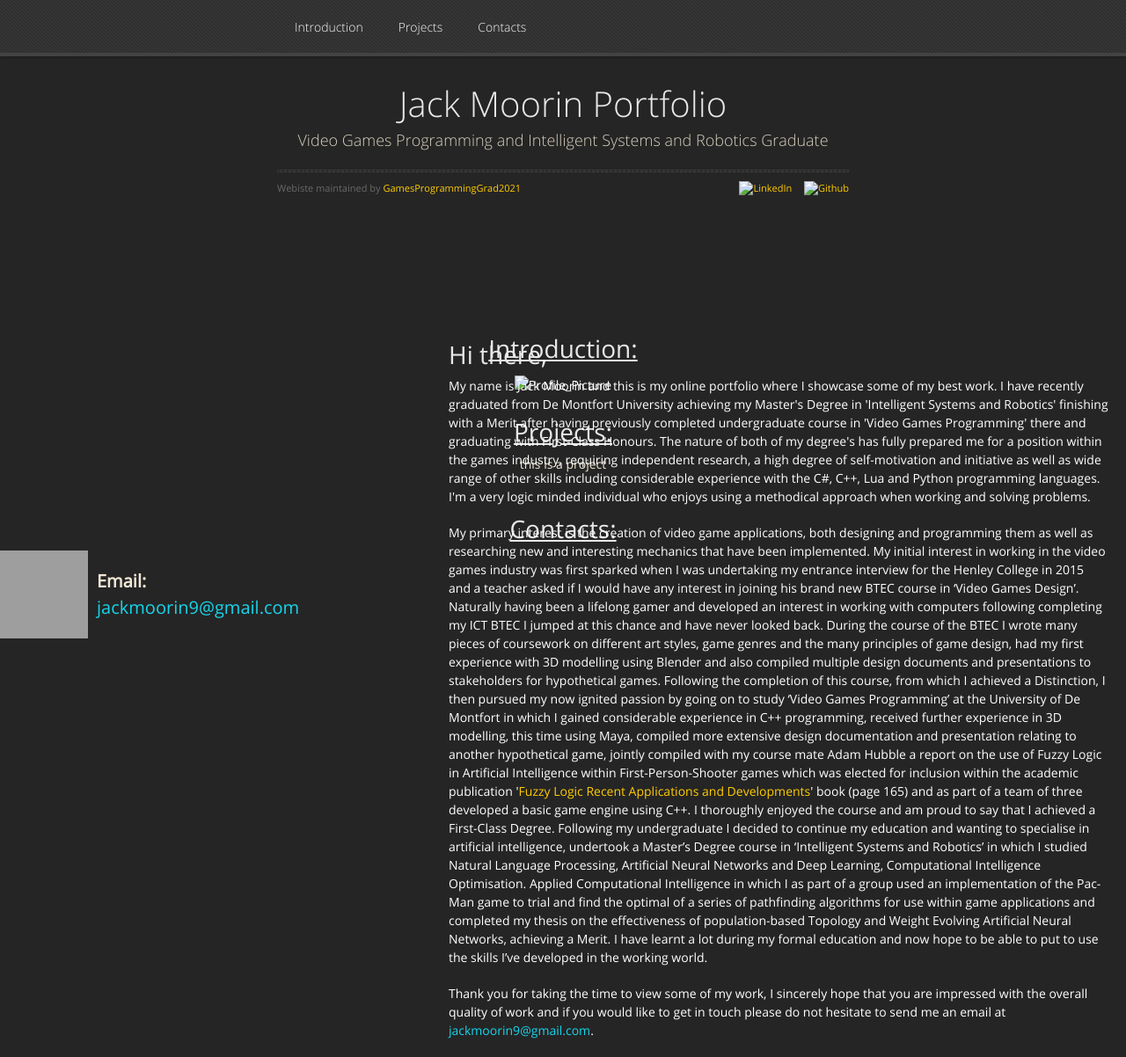
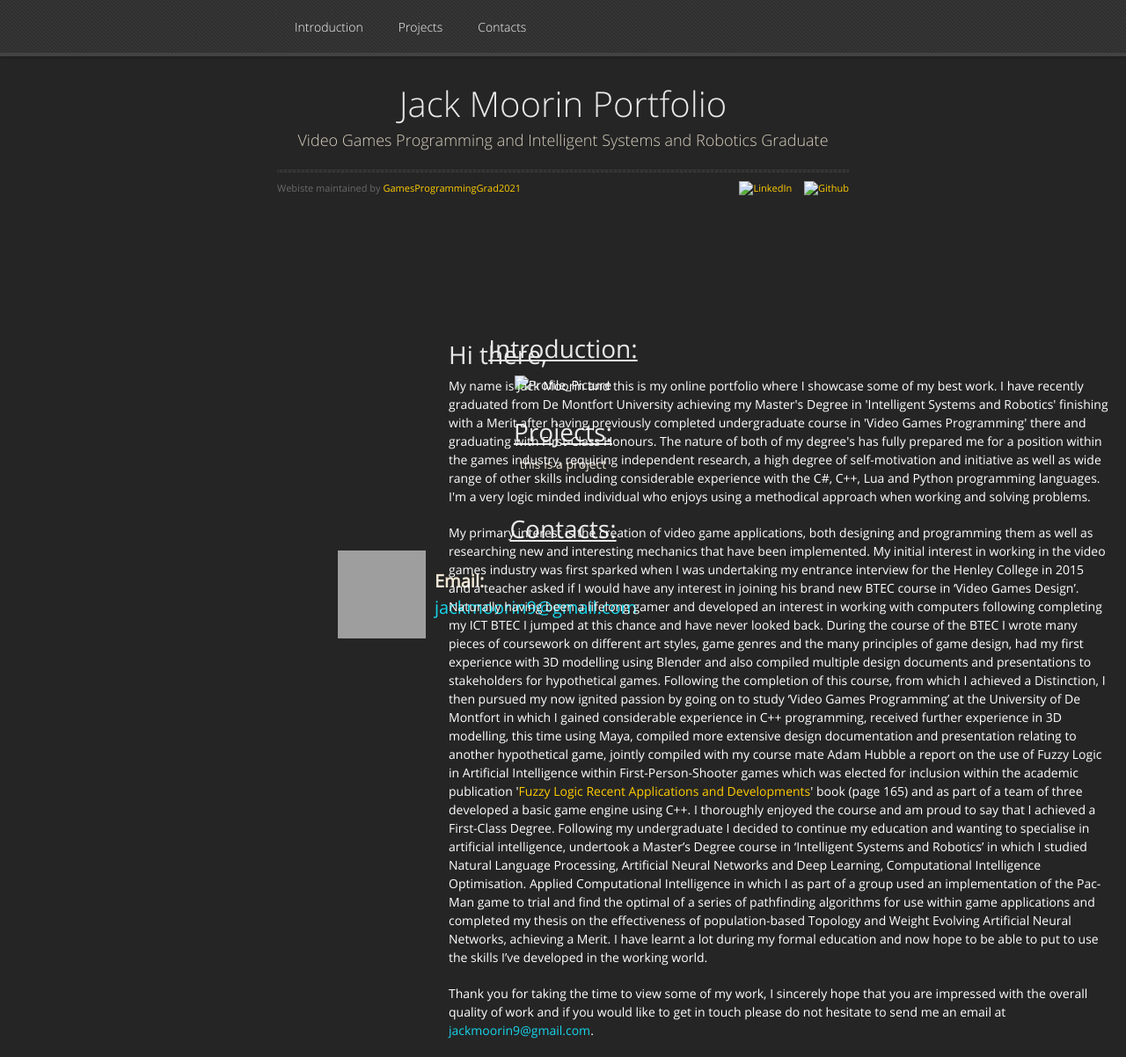
Before and after one commit to GamesProgrammingGrad2021/GamesProgrammingGrad2021.github.io, a Jekyll site: the page built from pages-themes-midnight-master/CODE_OF_CONDUCT.md, in a window 1280 px wide and 1202 px high. Shown: the whole window at 88% size. Built offline with Jekyll 4.4.1, drawn with Linux system fonts in a browser that asks for light colours; nearby versions of some CDN libraries; our own code applies the rules of GitHub Pages for plain Markdown files; grey boxes are pictures that could not be loaded.

Commit message:
Update default.html

```diff
--- a/_layouts/default.html
+++ b/_layouts/default.html
@@ -122,7 +122,7 @@
 	<div id="contacts" style="padding-bottom:1em;">
 		<div class="contact">
 			<h1 style="padding-top:1em; text-align: center;"><u>Contacts:</u></h1>
-			<img src="Email_Icon.png" alt="Email_Icon" width="100" height="100" style="float: left;;">
+			<img src="Email_Icon.png" alt="Email_Icon" width="100" height="100" style="float: left; padding-left: 30%">
 			<p style="float: left; font-size: 20px; padding-left: 10px; padding-top: 20px;"><b>Email:</b><br><span style="color: #17d5eb">jackmoorin9@gmail.com</span></p>
 		</div>
 	</div>
```
